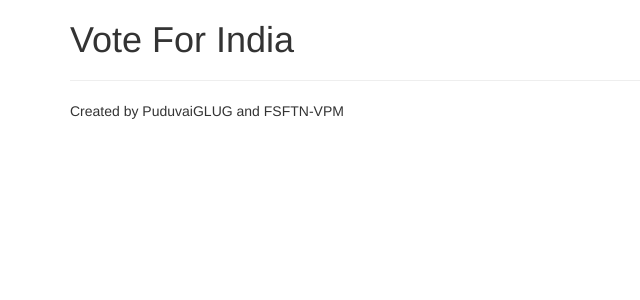
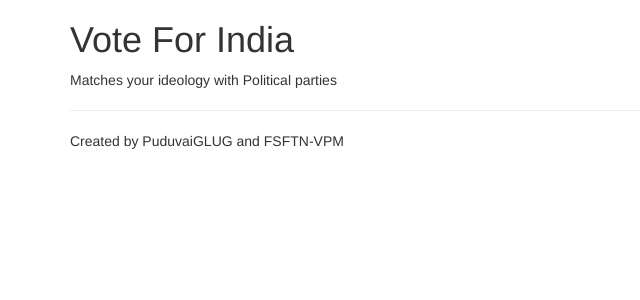
Before and after one commit to FSHMP/vote-for-india, a Flask app: page / in a window 1280 px wide. Shown: the top 300 px of the page, without its empty margins (0-640 px from the left). Run offline with Flask 2, Linux system fonts and the light colour scheme; some libraries are stand-ins or nearby versions.

Commit message:
Updated index.html

```diff
--- a/wsgi/voteforindia/templates/index.html
+++ b/wsgi/voteforindia/templates/index.html
@@ -1,4 +1,5 @@
 {% extends 'base.html' %}
 {% block body %}
-    <h1>Vote For India</h1>
+<h1>Vote For India</h1>
+<p>Matches your ideology with Political parties</p>
 {% endblock %}
```
